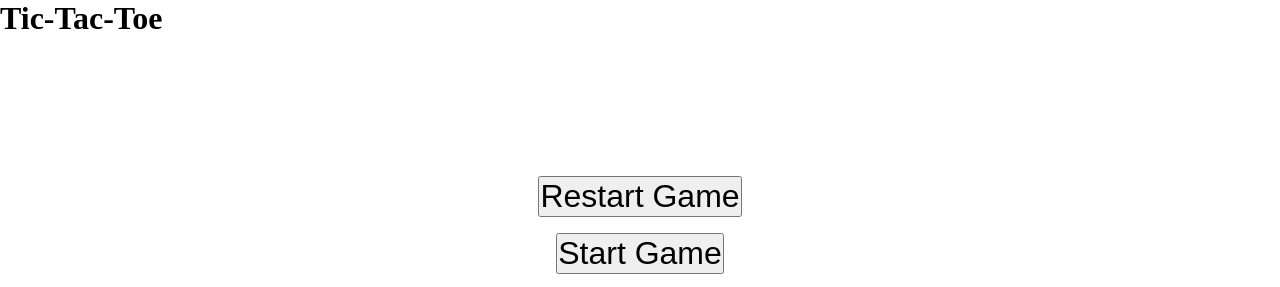
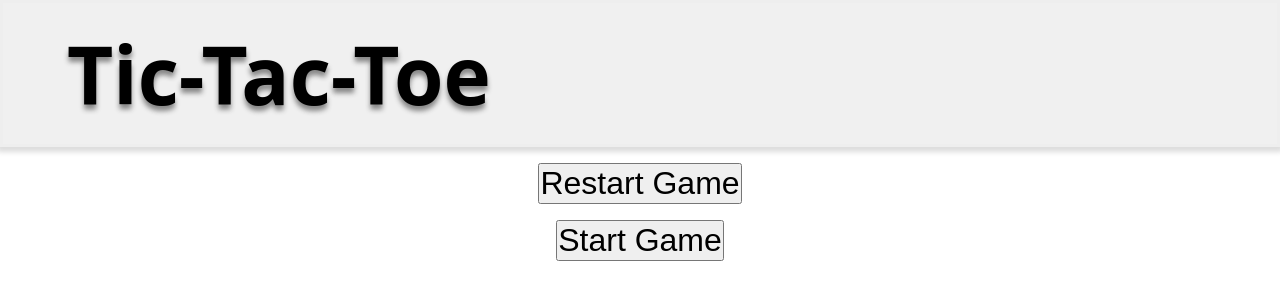
Before and after one commit to ivan-mangulabnan/tic-tac-toe, a plain HTML site: page index.html in a window 1280 px wide. Drawn offline with Linux system fonts and the light colour scheme.

Commit message:
Add styles for header

```diff
--- a/styles.css
+++ b/styles.css
@@ -14,10 +14,25 @@ body {
     background-color: #fff;
     font-family: inherit;
     font-size: 100%;
+    height: 100vh;
 }
 
 .header{
-    height: 10rem;
+    font-family: "Fredoka", system-ui, -apple-system, BlinkMacSystemFont, 'Segoe UI', Roboto, Oxygen, Ubuntu, Cantarell, 'Open Sans', 'Helvetica Neue', sans-serif;
+    padding-left: 3rem;
+    background-color: #f0f0f0;
+    border: 3px solid #eee;
+    box-shadow: 0px 2px 5px 3px #ddd;
+}
+
+h1 {
+    font-size: 5rem;
+    padding: 1rem;
+    text-shadow: 0px 5px 5px #888;
+}
+
+.main {
+    font-family: "Poppins", system-ui, -apple-system, BlinkMacSystemFont, 'Segoe UI', Roboto, Oxygen, Ubuntu, Cantarell, 'Open Sans', 'Helvetica Neue', sans-serif;
 }
 
 .main > button {
```
